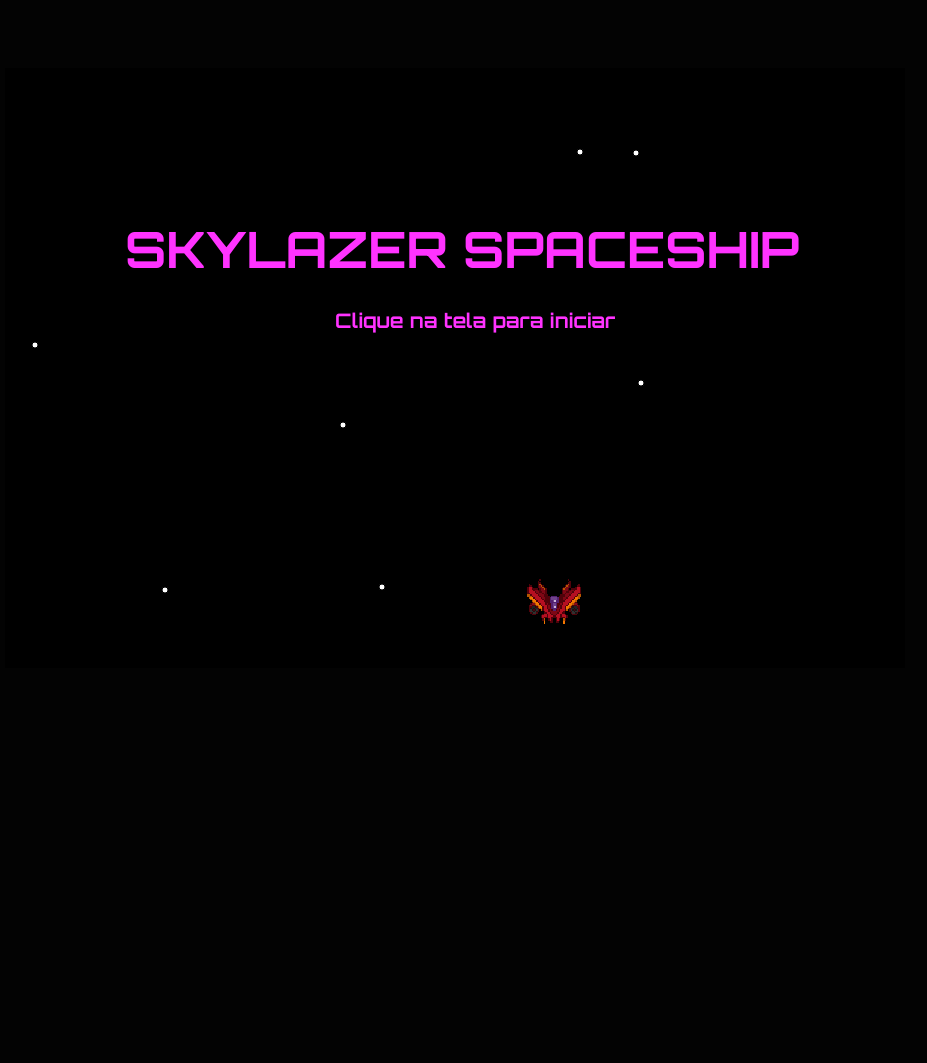
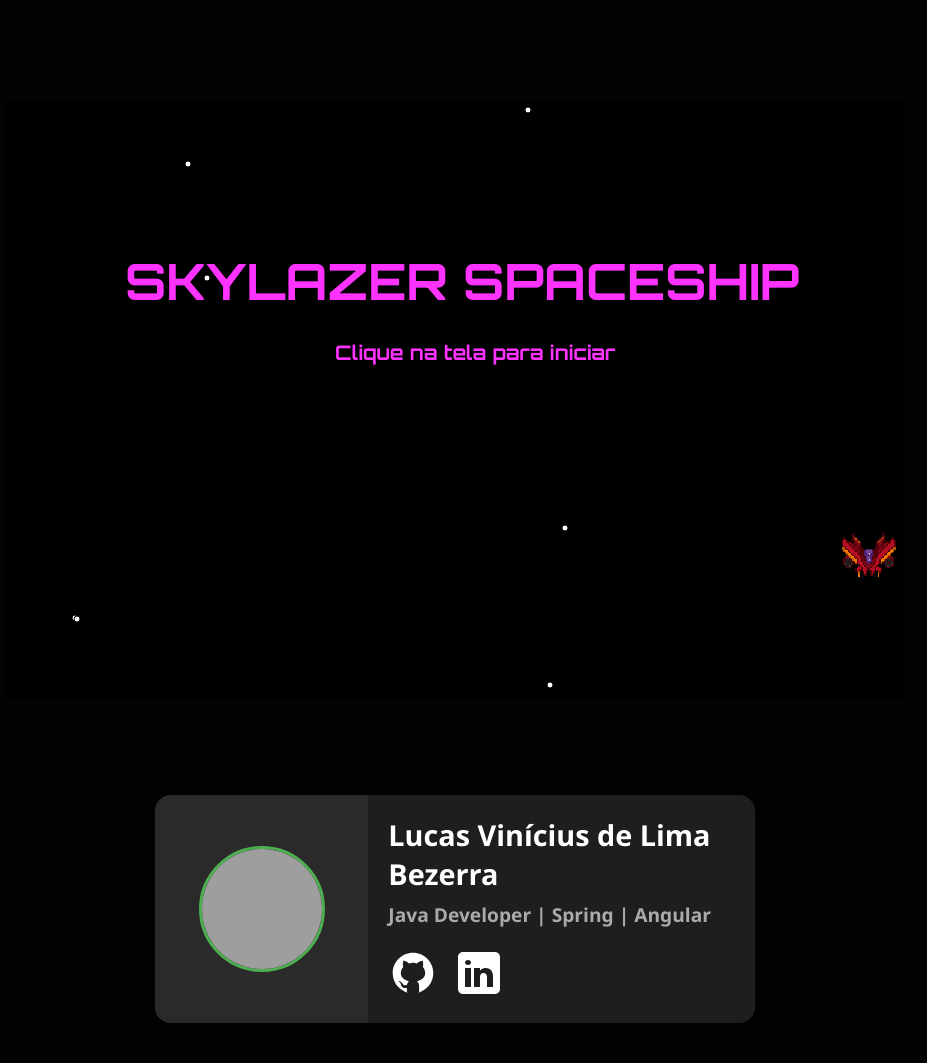
Before and after one commit to LucasViniciusLima/space-ship-one, a website with bundled scripts: page index.html in a window 1280 px wide. Shown: the whole page, without its empty margins (185-1112 px from the left). Before the commit the page ends 800 px from the top, so only its background shows below. Built offline with nearby package versions, Linux system fonts and the light colour scheme; grey boxes are pictures that could not be loaded.

Commit message:
profile on botton added

```diff
--- a/index.html
+++ b/index.html
@@ -13,8 +13,18 @@
   <style>
     body {
       background-color: #030303;
+      color: #f0f0f0;
+      font-family: 'Segoe UI', Tahoma, Geneva, Verdana, sans-serif;
+      margin: 0;
+    }
+
+    .section-block {
+      padding-top: 40px;
+      padding-bottom: 40px;
+      width: 100%;
       display: flex;
       justify-content: center;
+      align-items: center;
     }
 
     .container {
@@ -58,15 +68,85 @@
     .test-button:hover {
       background-color: #a71ba7;
     }
+
+    .profile-container {
+      display: flex;
+      background-color: #1e1e1e;
+      border-radius: 16px;
+      overflow: hidden;
+      box-shadow: 0 4px 20px rgba(0, 0, 0, 0.6);
+      transition: transform 0.3s ease;
+      max-width: 600px;
+      width: 100%;
+    }
+
+    .profile-image {
+      flex: 1;
+      background-color: #2a2a2a;
+      display: flex;
+      align-items: center;
+      justify-content: center;
+      padding: 20px;
+    }
+
+    .profile-image img {
+      width: 120px;
+      height: 120px;
+      border-radius: 50%;
+      border: 3px solid #4caf50;
+      transition: transform 0.3s ease;
+    }
+
+    .profile-image img:hover {
+      transform: rotate(5deg) scale(1.05);
+    }
+
+    .profile-info {
+      flex: 2;
+      padding: 20px;
+      display: flex;
+      flex-direction: column;
+      justify-content: center;
+    }
+
+    .profile-info h1 {
+      font-size: 1.8rem;
+      margin: 0;
+      color: #ffffff;
+    }
+
+    .profile-info h2 {
+      font-size: 1.2rem;
+      color: #aaaaaa;
+      margin: 8px 0 20px;
+    }
+
+    .social-icons {
+      display: flex;
+      gap: 16px;
+    }
+
+    .social-icons a {
+      transition: color 0.3s ease, transform 0.3s ease;
+    }
+
+    .social-icons a:hover {
+      transform: scale(1.2);
+    }
+
+    .social-icon-svg {
+      width: 50px;
+    }
   </style>
 </head>
 
 <body>
-  <div class="container">
-    <!--h1 class="title">SKYLAZER SPACE SHIP</h1-->
-    <canvas class="mainCanvas" id="canvas" width="900" height="600"></canvas>
-    <div class="div-buttons" id="develop-buttons" style="display: none;">
-      <button class="test-button" id="btn-add-enemy">Add Enemy</button>
+  <div class="section-block">
+    <div class="container">
+      <canvas class="mainCanvas" id="canvas" width="900" height="600"></canvas>
+      <div class="div-buttons" id="develop-buttons" style="display: none;">
+        <button class="test-button" id="btn-add-enemy">Add Enemy</button>
+      </div>
     </div>
   </div>
   <img class="img-resources" src="./resources/heartgame.png" id="heart">
@@ -93,6 +173,27 @@
   <img class="img-resources" src="./resources/charge-panel-particles-2.png" id="charge-panel-particles-2">
   <img class="img-resources" src="./resources/charge-panel-particles-3.png" id="charge-panel-particles-3">
   <img class="img-resources" src="./resources/charge-panel-particles-4.png" id="charge-panel-particles-4">
+  <div class="section-block">
+    <div class="container">
+      <div class="profile-container">
+        <div class="profile-image">
+          <img src="https://avatars.githubusercontent.com/u/49298395?v=4" alt="Foto de perfil GitHub">
+        </div>
+        <div class="profile-info">
+          <h1>Lucas Vinícius de Lima Bezerra</h1>
+          <h2>Java Developer | Spring | Angular</h2>
+          <div class="social-icons">
+            <a href="https://github.com/LucasViniciusLima" target="_blank">
+              <img class="social-icon-svg" src="./resources/social-icons/icons8-github.svg" />
+            </a>
+            <a href="https://www.linkedin.com/in/lucas-bezerra-a06656186/" target="_blank">
+              <img class="social-icon-svg" src="./resources/social-icons/icons8-linkedin.svg" />
+            </a>
+          </div>
+        </div>
+      </div>
+    </div>
+  </div>
 </body>
 
 </html>
```
Also changed, not shown: resources/social-icons/icons8-github.svg (added), resources/social-icons/icons8-linkedin.svg (added).
